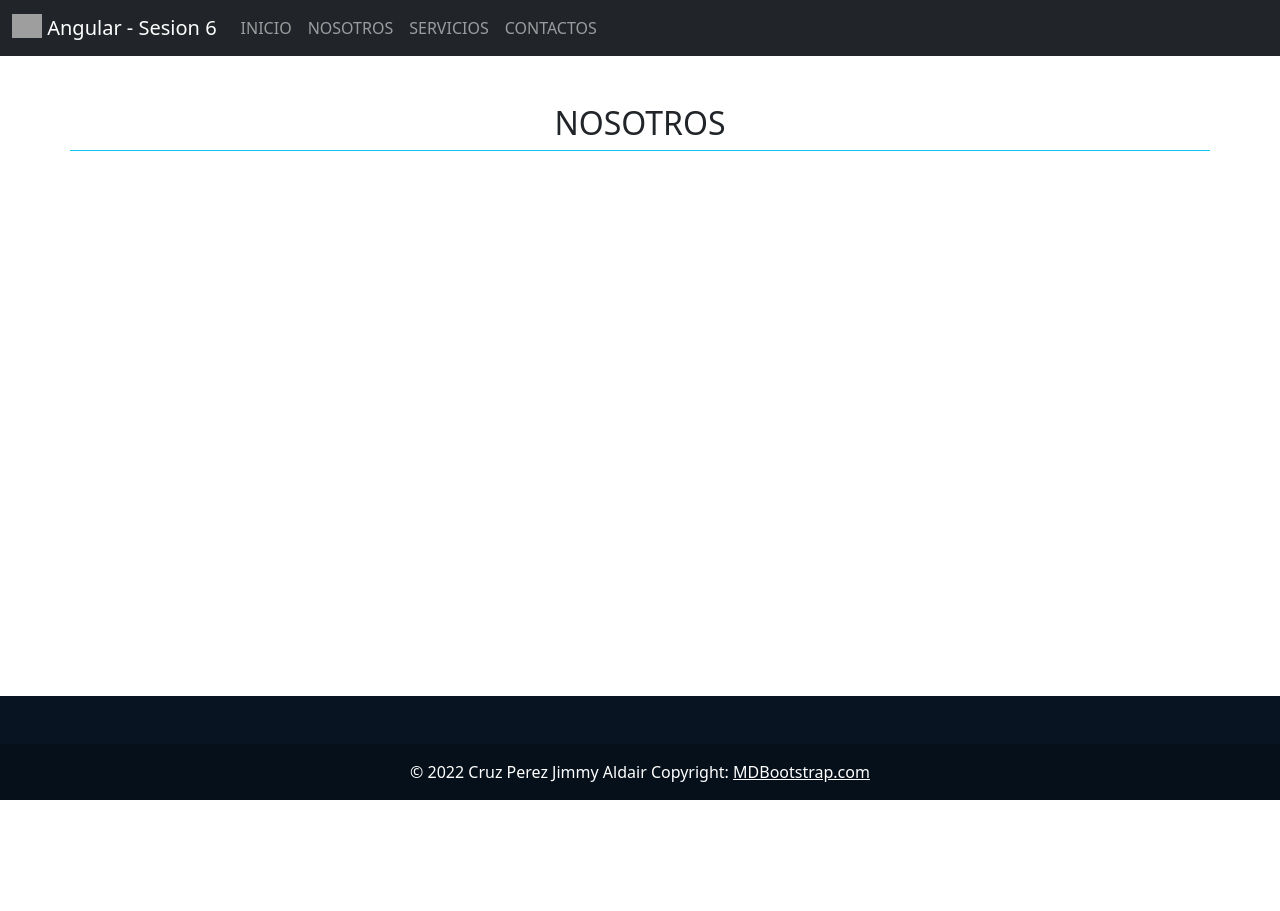
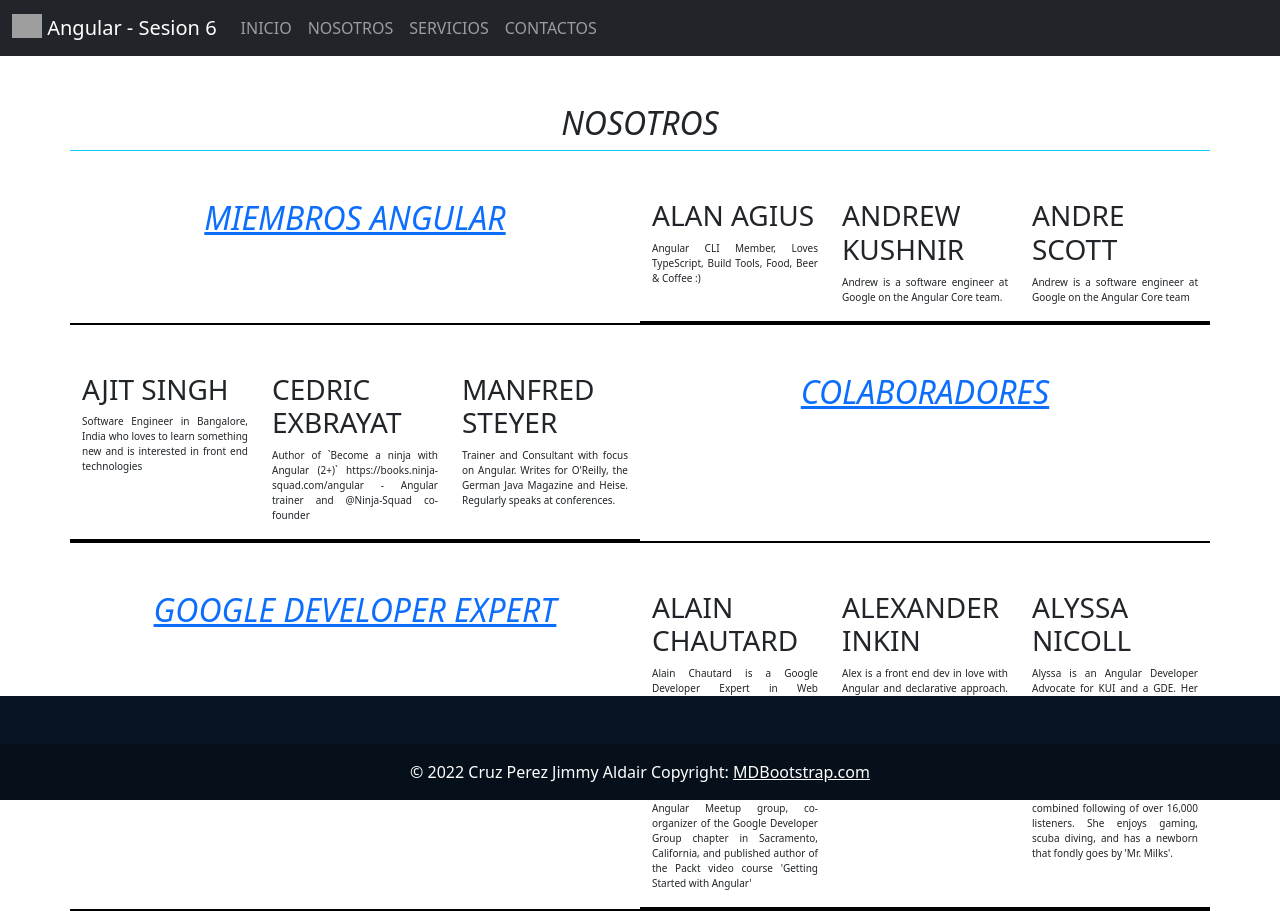
Before and after one commit to Jimmy-cruz/S6, an Angular app: page /nosotros in a window 1280 px wide. Before the commit the page ends 800 px from the top, so only its background shows below. Built offline with nearby package versions, Linux system fonts and the light colour scheme; grey boxes are pictures that could not be loaded.

Commit message:
avance hasta termino de la clase - componente nosotros y servicios en desarrollo

```diff
--- a/src/app/modulos/pages/nosotros/nosotros.component.css
+++ b/src/app/modulos/pages/nosotros/nosotros.component.css
@@ -0,0 +1,10 @@
+p{
+    font-size: 10px;
+    text-align: justify;
+}
+h2{
+    font-style: oblique;
+}
+.row{
+    border-bottom: 2px solid black;
+}
--- a/src/app/modulos/pages/nosotros/nosotros.component.html
+++ b/src/app/modulos/pages/nosotros/nosotros.component.html
@@ -1,7 +1,114 @@
 <!-- <p>nosotros works!</p> -->
 
+<!-- estructura del componente nosotros -->
 <div class="conatiner mt-5">
     <div class="row border-bottom border-info">
         <h2 class="text-center">NOSOTROS</h2>
     </div>
+    <div class="row mt-5">
+        <div class="col-12 col-lg-6 text-center">
+            <div class="https://angular.io/about?group=Angular">
+                <h2><a href="">MIEMBROS ANGULAR</a></h2>
+            </div>
+        </div>
+        <div class="col-12 col-lg-6">
+            <div class="row">
+                <div class="col-12 col-lg-4">
+                    <div>
+                        <h3>ALAN AGIUS</h3>
+                    </div>
+                    <div>
+                        <p>Angular CLI Member, Loves TypeScript, Build Tools, Food, Beer & Coffee :)</p>
+                    </div>
+                </div>
+                <div class="col-12 col-lg-4">
+                    <div>
+                        <h3>ANDREW KUSHNIR</h3>
+                    </div>
+                    <div>
+                        <p>Andrew is a software engineer at Google on the Angular Core team.</p>
+                    </div>
+                </div>
+                <div class="col-12 col-lg-4">
+                    <div>
+                        <h3>ANDRE SCOTT</h3>
+                    </div>
+                    <div>
+                        <p>Andrew is a software engineer at Google on the Angular Core team</p>
+                    </div>
+                </div>
+            </div>
+        </div>
+    </div>
+    <div class="row mt-5">
+        <div class="col-12 col-lg-6">
+            <div class="row">
+                <div class="col-12 col-lg-4">
+                    <div>
+                        <h3>AJIT SINGH</h3>
+                    </div>
+                    <div>
+                        <p>Software Engineer in Bangalore, India who loves to learn something new and is interested in front end technologies</p>
+                    </div>
+                </div>
+                <div class="col-12 col-lg-4">
+                    <div>
+                        <h3>CEDRIC EXBRAYAT</h3>
+                    </div>
+                    <div>
+                        <p>Author of `Become a ninja with Angular (2+)` https://books.ninja-squad.com/angular - Angular trainer and @Ninja-Squad co-founder</p>
+                    </div>
+                </div>
+                <div class="col-12 col-lg-4">
+                    <div>
+                        <h3>MANFRED STEYER</h3>
+                    </div>
+                    <div>
+                        <p>Trainer and Consultant with focus on Angular. Writes for O'Reilly, the German Java Magazine and Heise. Regularly speaks at conferences.</p>
+                    </div>
+                </div>
+            </div>
+        </div>
+        <div class="col text-center">
+            <div class="">
+                <h2><a href="https://angular.io/about?group=Collaborators">COLABORADORES</a> </h2>
+            </div>
+        </div>
+    </div>
+    <div class="row mt-5">
+        <div class="col text-center">
+            <div class="">
+                <h2><a href="https://angular.io/about?group=GDE">GOOGLE DEVELOPER EXPERT</a></h2>
+            </div>
+        </div>
+        <div class="col-12 col-lg-6">
+            <div class="row">
+                <div class="col-12 col-lg-4">
+                    <div>
+                        <h3>ALAIN CHAUTARD</h3>
+                    </div>
+                    <div>
+                        <p>Alain Chautard is a Google Developer Expert in Web Technologies / Angular. He started working with Angular JS in 2011. Since then he has worked with all Angular versions on a daily basis, both as a developer and as a technical trainer. He is the organizer of the Sacramento Angular Meetup group, co-organizer of the Google Developer Group chapter in Sacramento, California, and published author of the Packt video course 'Getting Started with Angular'</p>
+                    </div>
+                </div>
+                <div class="col-12 col-lg-4">
+                    <div>
+                        <h3>ALEXANDER INKIN</h3>
+                    </div>
+                    <div>
+                        <p>Alex is a front end dev in love with Angular and declarative approach. He enjoys Web for it's multimedia nature and rich features. Actively creating and contributing to open source ecosystem he also does a lot of tech writing. He is a music and movies fan and a Montessori enthusiast father of two kids.</p>
+                    </div>
+                </div>
+                <div class="col-12 col-lg-4">
+                    <div>
+                        <h3>ALYSSA NICOLL</h3>
+                    </div>
+                    <div>
+                        <p>Alyssa is an Angular Developer Advocate for KUI and a GDE. Her two degrees (Web Design & Development and Psychology) feed her speaking career. She has spoken at over 35 conferences internationally. She is a weekly panelist on Adventures in Angular and Angular Air, which have a combined following of over 16,000 listeners. She enjoys gaming, scuba diving, and has a newborn that fondly goes by 'Mr. Milks'.</p>
+                    </div>
+                </div>
+            </div>
+        </div>
+
+    </div>
 </div>
--- a/src/app/modulos/pages/servicios/servicios.component.html
+++ b/src/app/modulos/pages/servicios/servicios.component.html
@@ -4,4 +4,54 @@
     <div class="row border-bottom border-info">
         <h2 class="text-center">SERVICIOS</h2>
     </div>
+    <div class="row mt-5">
+        <div class="col text-center">
+            <div class="">
+                <h2>COMUNIDAD ANGULAR</h2>
+            </div>
+        </div>
+        <div class="col">
+            <div>
+                <ul>
+                    <a href="https://angular-builders.dev/home">
+                        <li>ANGULAR BUILDERS</li>
+                    </a>
+                    <a href="https://angularcommunity.net/home">
+                        <li>ANGULAR COMMUNITY MEETUP</li>
+                    </a>
+                    <a href="https://indepth.dev/angular">
+                        <li>ANGULAR inDepth</li>
+                    </a>
+                    <a href="https://angular.io/resources?category=community">
+                        <li>VER MAS...</li>
+                    </a>
+                </ul>
+            </div>
+        </div>
+    </div>
+    <div class="row mt-5">
+        <div class="col text-center">
+            <div class="">
+                <h2>EDUCACION</h2>
+            </div>
+        </div>
+        <div class="col">
+            <div>
+                <ul>
+                    <a href="https://angular-builders.dev/home">
+                        <li>ANGULAR BUILDERS</li>
+                    </a>
+                    <a href="https://angularcommunity.net/home">
+                        <li>ANGULAR COMMUNITY MEETUP</li>
+                    </a>
+                    <a href="https://indepth.dev/angular">
+                        <li>ANGULAR inDepth</li>
+                    </a>
+                    <a href="https://angular.io/resources?category=community">
+                        <li>VER MAS...</li>
+                    </a>
+                </ul>
+            </div>
+        </div>
+    </div>
 </div>
```
